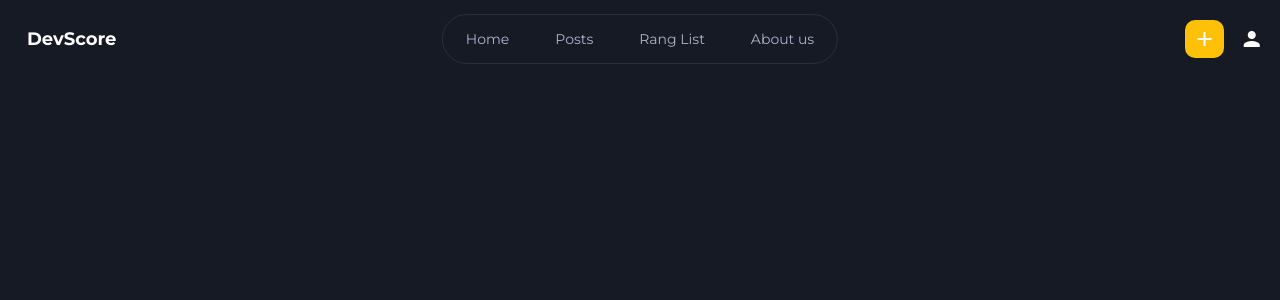
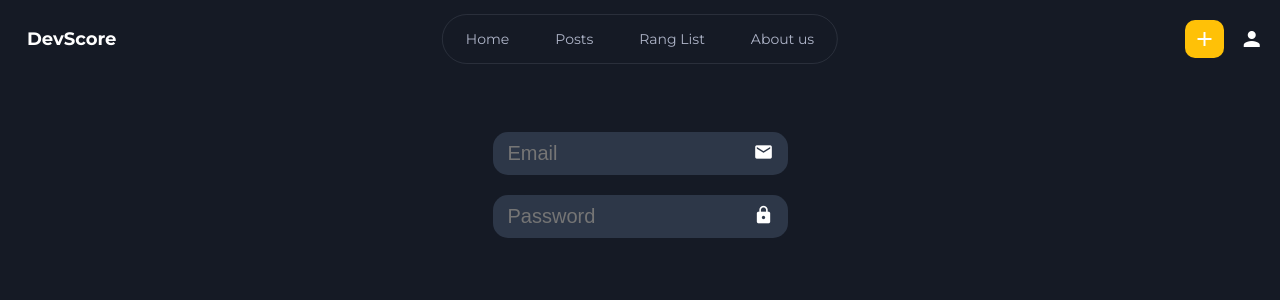
Before and after one commit to lekeee/dev-score, an Angular app: page /login in a window 1280 px wide. Before the commit this address led to /. Shown: the top 300 px of the page. Built offline with nearby package versions, Linux system fonts and the light colour scheme.

Commit message:
login design started

```diff
--- a/src/app/app-routing.module.ts
+++ b/src/app/app-routing.module.ts
@@ -1,9 +1,11 @@
 import { NgModule } from '@angular/core';
 import { RouterModule, Routes } from '@angular/router';
 import { HomeComponent } from './components/home/home.component';
+import { LoginComponent } from './components/login/login.component';
 
 const routes: Routes = [
-  { path:'', component:HomeComponent }
+  { path:'', component:HomeComponent },
+  { path:'login', component:LoginComponent },
 ];
 
 @NgModule({
--- a/src/app/components/header/header.component.html
+++ b/src/app/components/header/header.component.html
@@ -2,7 +2,7 @@
     <div class="container">
         <a href="#" routerLink="/" class="logo" [ngClass]="{'slide-left': isScrolled}">DevScore</a>
         <nav>
-            <ul>
+            <ul [ngClass]="{'scrolled': isScrolled}">
                 <li>
                     <a href="#" routerLink="/">Home</a>
                 </li>
--- a/src/app/components/header/header.component.scss
+++ b/src/app/components/header/header.component.scss
@@ -1,9 +1,11 @@
 header{
-    position: fixed;
+    position: sticky;
     top: 0;
     left: 0;
     width: 100%;
     padding: 0.5em;
+    z-index: 999;
+    overflow: hidden;
 }
 
 .container {
@@ -31,6 +33,11 @@ nav {
     border-radius: 999px;
 }
 
+nav .scrolled{
+    background-color: rgba(255, 255, 255, 0.1);
+    border-radius: 999px;
+}
+
 nav ul{
     list-style-type: none;
     margin: 0;
@@ -38,6 +45,8 @@ nav ul{
     padding: 0 0.5em 0 0.5em;
     gap: 1em;
     align-items: center;
+    border-radius: 999px;
+    transition: background-color 0.4s ease;
 }
 
 nav ul li a{
--- a/src/app/components/home/home.component.html
+++ b/src/app/components/home/home.component.html
@@ -9,4 +9,3 @@
     <span>Hi code!</span>
 </div>
 <div class="arrow"></div>
-<p style="margin-top: 2200px;">text</p>
--- /dev/null
+++ b/src/app/components/login/login.component.html
@@ -0,0 +1,8 @@
+<div class="container">
+    <div class="form-div">
+        <form action="">
+            <app-text-input placeholder="Email" type="email" icon="mail"></app-text-input>
+            <app-text-input placeholder="Password" type="password" icon="lock" ></app-text-input>
+        </form>
+    </div>
+</div>
--- /dev/null
+++ b/src/app/components/login/login.component.scss
@@ -0,0 +1,15 @@
+.container{
+    display: flex;
+    justify-content: center;
+    align-items: center;
+}
+
+.form-div{
+    padding: 3em;
+}
+
+form{
+    display: flex;
+    flex-direction: column;
+    gap: 20px;
+}
--- /dev/null
+++ b/src/app/components/text-input/text-input.component.html
@@ -0,0 +1,4 @@
+<div class="container">
+    <input [(ngModel)]="password" type="text" [placeholder]="placeholder" [type]="isPasswordVisible ? 'text' : type">
+    <mat-icon (click)="showPassword()">{{ password.length > 0 ? (isPasswordVisible ? 'visibility_off' : 'visibility') : icon}}</mat-icon>
+</div>
--- /dev/null
+++ b/src/app/components/text-input/text-input.component.scss
@@ -0,0 +1,24 @@
+.container{
+    position: relative;
+    width: 100%;
+    display: flex;
+    align-items: center;
+}
+
+input{
+    font-size: 20px;
+    background-color: #2D3748;
+    outline: none;
+    border-radius: 15px;
+    border: none;
+    padding: 10px 15px;
+    color: white;
+}
+
+mat-icon{
+    position: absolute;
+    font-size: 20px;
+    right: 10px; /* Razmak od desne ivice inputa */
+    top: 50%;
+    transform: translateY(-50%);
+}
--- /dev/null
+++ b/src/app/components/text-input/text-input.component.ts
@@ -0,0 +1,21 @@
+import { Component, Input } from '@angular/core';
+
+@Component({
+  selector: 'app-text-input',
+  templateUrl: './text-input.component.html',
+  styleUrl: './text-input.component.scss'
+})
+export class TextInputComponent {
+  @Input() placeholder: string = '';
+  @Input() type: string = '';
+  @Input() icon: string = '';
+
+  password = '';
+  isPasswordVisible = false;
+
+  showPassword(){
+    if (this.password.length > 0) {
+      this.isPasswordVisible = !this.isPasswordVisible;
+    }
+  }
+}
--- a/src/styles.scss
+++ b/src/styles.scss
@@ -5,7 +5,7 @@
     --background-color: #151A25;
     --gray-color: #e2e8ffbf;
     --main-color-gold: #FFC107;
-    --main-color-turq: #00BCD4;
+    --main-color-turq: #00bcd4;
 }
 
 *{
@@ -17,6 +17,7 @@ body{
     font-family: "Montserrat", sans-serif;
     font-size: 18px;
     background-color: var(--background-color);
+    color: white;
 }
 
 a{
```
Also changed, not shown: src/app/app.module.ts (+8 -2 lines), src/app/components/login/login.component.ts (added, +10 -0 lines), 2 other files (tests, documents, lock files or other folders).
